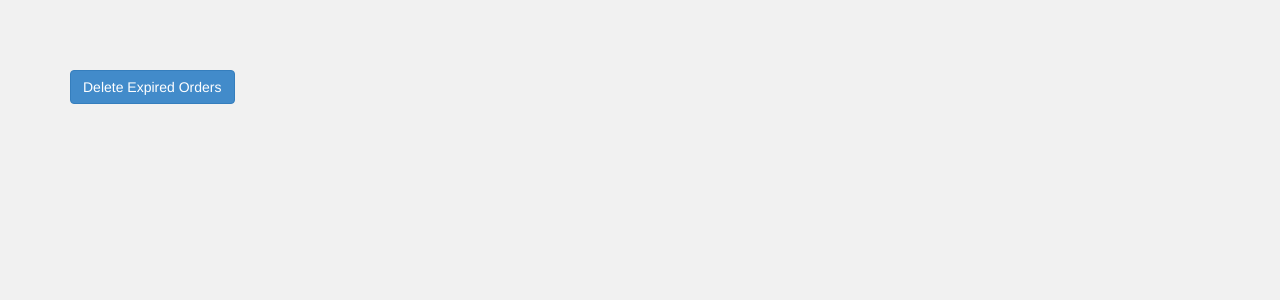
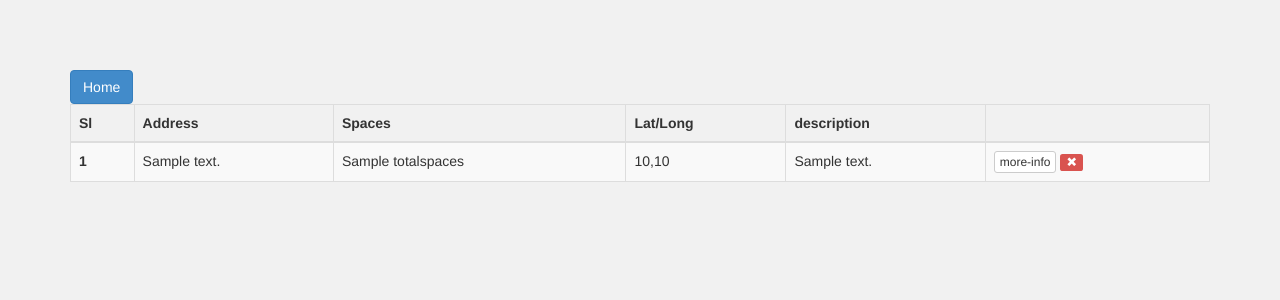
Before and after one commit to suhailvs/parking, a Django app: template mysite/templates/admin_home.html in a window 1280 px wide. Shown: the top 300 px of the page. Run offline with Django 3.2, Linux system fonts and the light colour scheme; the template is opened without the code that fills it: most values are stand-ins (such as "Sample title", 1, 10 or a date in 2020); some libraries are stand-ins or nearby versions.

Commit message:
added admin pages and added middle ware

```diff
--- a/mysite/settings.py
+++ b/mysite/settings.py
@@ -65,6 +65,7 @@ MIDDLEWARE_CLASSES = (
     'django.middleware.clickjacking.XFrameOptionsMiddleware',
     "account.middleware.LocaleMiddleware",
     "account.middleware.TimezoneMiddleware",
+    'homepage.custom_middleware.RestrictAdminMiddleware',
 )
 AUTH_USER_MODEL = 'ajaxviews.MyUser'
 ROOT_URLCONF = 'mysite.urls'
--- a/mysite/templates/admin/index.html
+++ b/mysite/templates/admin/index.html
@@ -10,7 +10,10 @@
 {% block breadcrumbs %}{% endblock %}
 
 {% block content %}
-<a class="deletelink" href="{% url 'removeOrders' %}"> Delete Expired Orders</a>
+<div style="padding: 20px; border:1px solid #ccc">
+<a class="deletelink" href="{% url 'removeOrders' %}"> Delete Expired Orders</a> |
+<a href="{% url 'admin_view_parking' %}"> View Parkings</a>
+</div>
 <div id="content-main">
 
 {% if app_list %}
--- a/mysite/templates/admin_home.html
+++ b/mysite/templates/admin_home.html
@@ -4,5 +4,44 @@
  {% endblock %}
 
 {% block content %}
-<div class="container">  <a class="btn btn-primary" href="{% url 'removeOrders' %}"> Delete Expired Orders</a></div>
+<div class="container">
+	<a class="btn btn-primary" href="/admin/"> Home</a>
+
+	<div class="table-responsive hidden-xs">
+	<!-- Table -->
+	  <table class="table table-striped table-bordered">
+	    <thead>
+	      <tr>
+	        <th>Sl</th>
+	        <th>Address</th>
+	        <th>Spaces</th>
+	        <th>Lat/Long</th>
+	        <th>description</th>
+	        <th></th>
+	      </tr>
+	    </thead>
+	    <tbody>
+	    {% for parking in parkings %}
+	      <tr>
+	        <td><strong>{{forloop.counter}}</strong></td>
+	        <td>{{parking.streetaddress|truncatechars:20}}</td>
+	        <td>{{parking.totalspaces}}</td>
+	        <td>{{parking.lat|floatformat}},{{parking.lng|floatformat}}</td>
+	        <td>{{parking.description|truncatechars:20}}</td>
+	        <td>
+	          <a class="btn btn-default btn-xs" href="{% url 'parkingInfo' parking.pk %}">more-info</a>
+	          <!--<a class="btn btn-danger btn-xs" href="{% url 'editparking' parking.pk %}?f=del"><span class="glyphicon glyphicon-trash"></span></a>-->
+	          {% if parking.status %}
+	          <span class="label label-success"><span class="glyphicon glyphicon-ok"></span></span>
+	          {% else %}
+	          <span class="label label-danger"><span class="glyphicon glyphicon-remove"></span></span>
+	          {% endif %}
+	        </td>
+	      </tr>
+	    {% endfor %}
+	    </tbody>
+	  </table>
+	</div>
+
+</div>
  {% endblock %}
--- a/mysite/urls.py
+++ b/mysite/urls.py
@@ -18,7 +18,11 @@ urlpatterns = patterns('',
 
     url(r'^ajax/', include('ajaxviews.urls')),
     url(r'^paypal/', include('paypal.standard.ipn.urls')),
+    url(r'^admin/remove_inactive_orders/$', 'payments.views.remove_inactive_orders', name='removeOrders'),
+    url(r'^admin/viewparkings/$', 'homepage.views.adminhome', name='admin_view_parking'),
     url(r'^admin/', include(admin.site.urls)),
+
+
     url(r"^account/signup/$", CustSignupView.as_view(), name="account_signup"),
     url(r"^account/login/$", CustLoginView.as_view(), name="account_login"),
 	url(r"^account/", include("account.urls")),
@@ -29,7 +33,7 @@ urlpatterns = patterns('',
 urlpatterns += patterns('payments.views',
     url(r'^payment/ask_for_money/$', 'frm_paypal', name='ask_for_money'),
     url(r'^payment/(success|cancel)/$', 'paypal_redirect_pages', name='paypal_redirect_pages'),
-    url(r'^payment/remove_inactive_orders/$', 'remove_inactive_orders', name='removeOrders'),
+
     #url(r'^payment/$','asks_for_money'),
 )
 
--- a/payments/views.py
+++ b/payments/views.py
@@ -35,13 +35,13 @@ def frm_paypal(request):
 from django.contrib.auth.decorators import user_passes_test
 @user_passes_test(lambda u: u.is_superuser)
 def remove_inactive_orders(request):
-    msg='<ul>Deleted Unpaid orders more than 7minutes old(because somebody goes to PayPal but changes their mind and decides not to purchase)'
+    msg='<a href="/admin/">back to admin</a><h1> Successfully Deleted Unpaid orders more than 7minutes old.</h1>because somebody goes to PayPal but changes their mind and decides not to purchase.<ul>Deleted:'
     orders=Order.objects.all()
     for od in orders:
         if od.is_expired():
             msg+='<li>{0},OrderBy:{1}, OrderOn: {2}</li>'.format(od.pk,od.user.username,od.order_date)
             od.delete()
-    return HttpResponse(msg+'</ul><a href="/admin/">back</a>')
+    return HttpResponse(msg+'</ul><a href="/admin/">back to admin</a> <h3><strong>Note:</strong> Instead of manually deleting, this must be run automatically using celery</h3>')
 
 @csrf_exempt
 def paypal_redirect_pages(request,page):
```
Also changed, not shown: homepage/custom_middleware.py (added, +11 -0 lines), homepage/templates/userprofile/parkinginfo.html (+18 -6 lines), homepage/views.py (+26 -8 lines).
